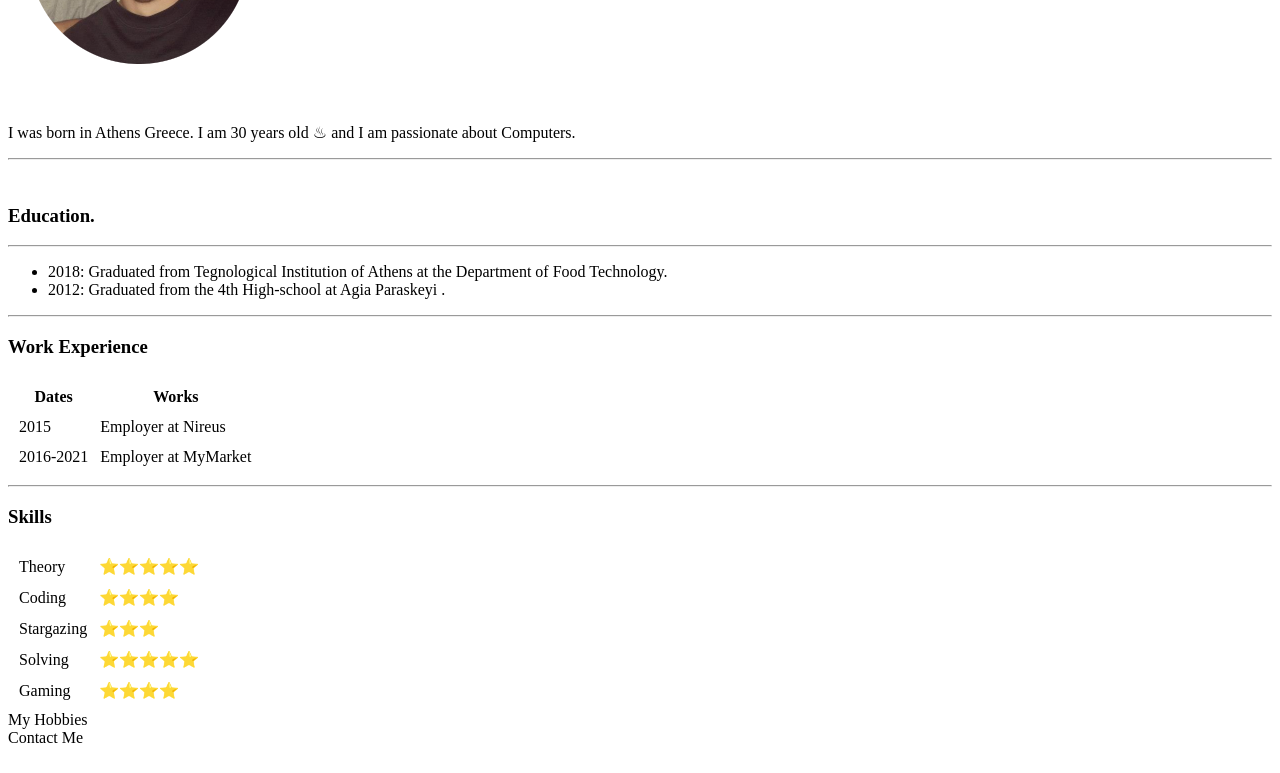
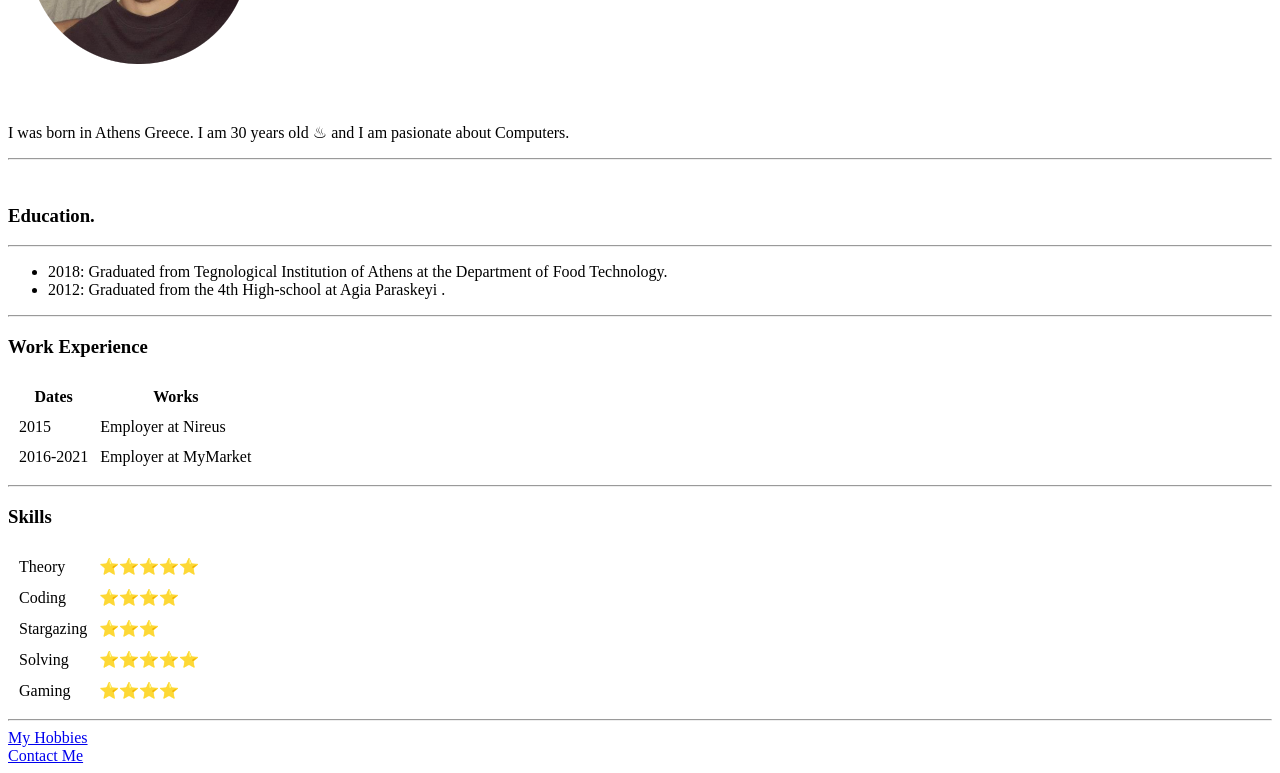
Before and after one commit to pantalidis/CV, a plain HTML site: page index.html in a window 1280 px wide. Shown: the part 185-958 px from the top of the page. Drawn offline with Linux system fonts and the light colour scheme.

Commit message:
Add files via upload

```diff
--- a/index.html
+++ b/index.html
@@ -20,7 +20,7 @@
     </tr>
   </table>
   <br>
-  <p>I was born in Athens Greece</a>. I am 30 years old ♨ and I am passionate about Computers</a>.</p>
+  <p>I was born in Athens Greece</a>. I am 30 years old ♨ and I am pasionate about Computers</a>.</p>
   <hr>
   <br>
   <h3>Education</a>.</h3>
@@ -75,9 +75,10 @@
     </tr>
   </table>
 </body>
-My Hobbies
+<hr>
+<a href="hobbies.html">My Hobbies</a>
 <br>
-Contact Me
+<a href="contact.html">Contact Me</a>
 
 
 </html>
```
